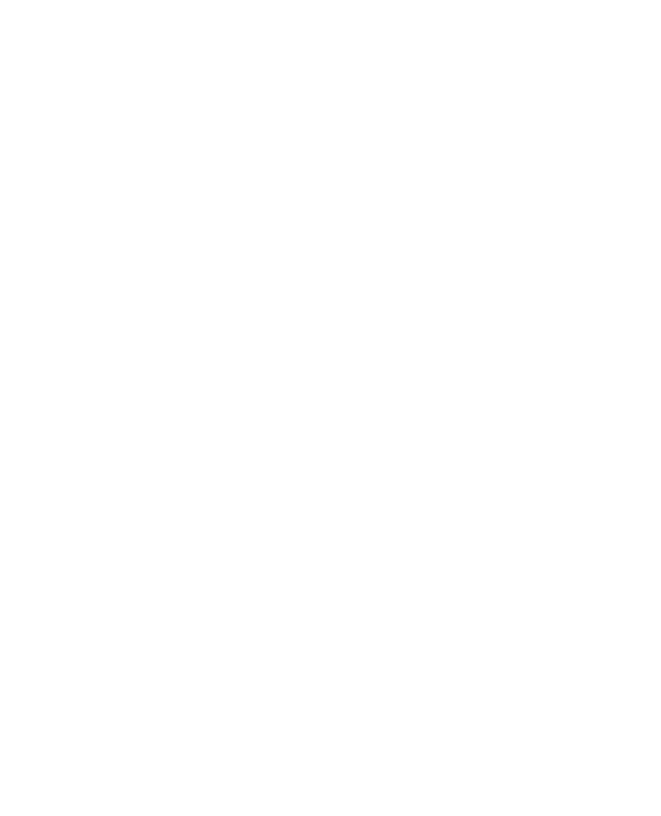
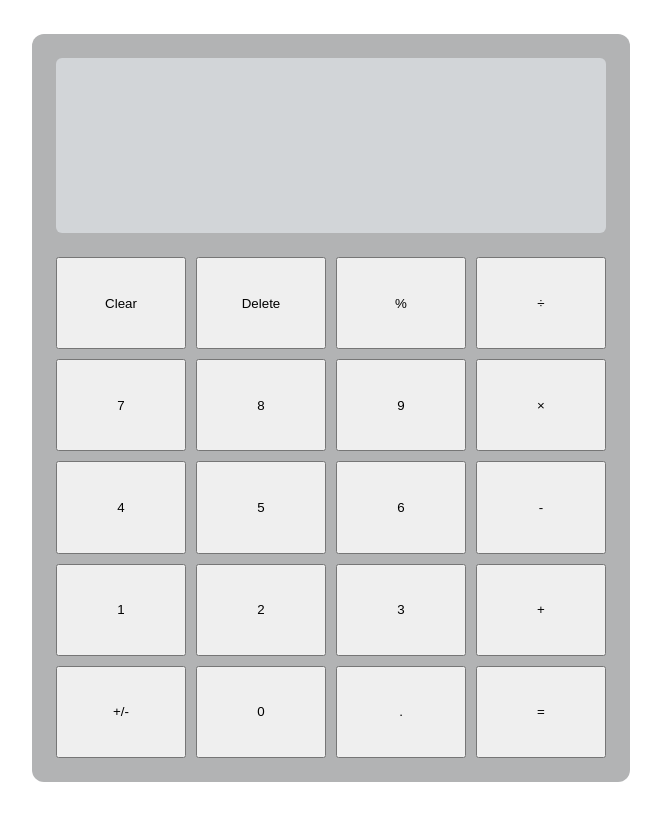
Before and after one commit to kmatic/calculator, a plain HTML site: page index.html in a window 1280 px wide. Shown: the whole page, without its empty margins (309-970 px from the left). Drawn offline with Linux system fonts and the light colour scheme.

Commit message:
calculator initial html, css design

```diff
--- a/index.html
+++ b/index.html
@@ -9,5 +9,30 @@
     <title>Calculator</title>
 </head>
 <body>
-
+    <div class='calculator'>
+        <div class='display'></div>
+        <div class='buttons'>
+            <button class='btn'>Clear</button>
+            <button class='btn'>Delete</button>
+            <button class='btn'>%</button>
+            <button class='btn'>&#247;</button>
+            <button class='btn'>7</button>
+            <button class='btn'>8</button>
+            <button class='btn'>9</button>
+            <button class='btn'>&#215;</button>
+            <button class='btn'>4</button>
+            <button class='btn'>5</button>
+            <button class='btn'>6</button>
+            <button class='btn'>-</button>
+            <button class='btn'>1</button>
+            <button class='btn'>2</button>
+            <button class='btn'>3</button>
+            <button class='btn'>+</button>
+            <button class='btn'>+/-</button>
+            <button class='btn'>0</button>
+            <button class='btn'>.</button>
+            <button class='btn'>=</button>
+        </div>
+    </div>
 </body>
+</html>
--- a/style.css
+++ b/style.css
@@ -0,0 +1,30 @@
+body {
+    display: flex;
+    justify-content: center;
+    height: 100vh;
+    align-items: center;
+}
+
+.calculator {
+    background-color: rgb(178, 179, 180);
+    width: 550px;
+    height: 700px;
+    border-radius: 12px;
+    padding: 24px;
+    display: flex;
+    flex-direction: column;
+}
+
+.display {
+    height: 25%;
+    background-color: rgb(210, 213, 216);
+    margin-bottom: 24px;
+    border-radius: 6px;
+}
+
+.buttons {
+    flex-grow: 1;
+    display: grid;
+    grid-template-columns: repeat(4, 1fr);
+    gap: 10px;
+}
```
